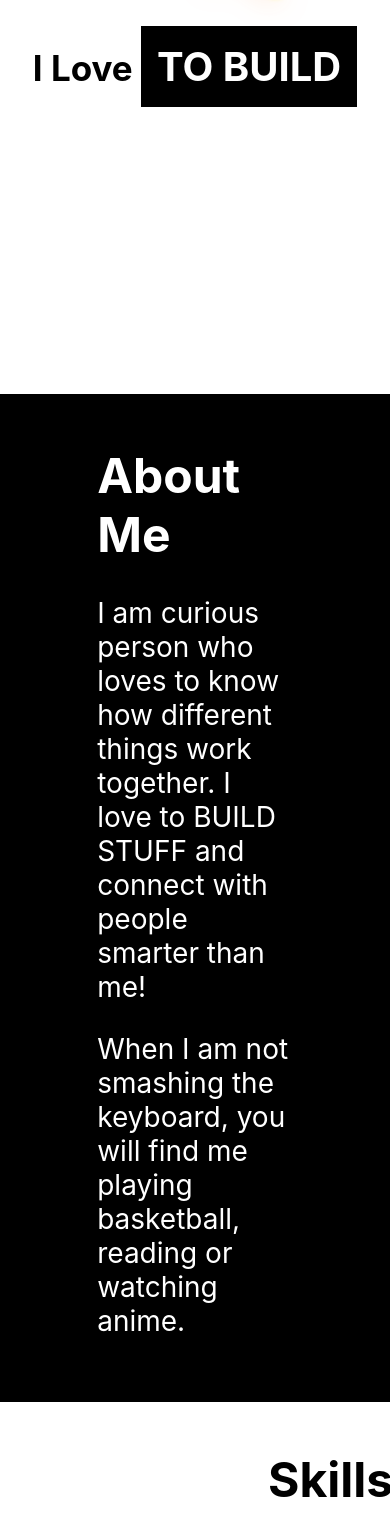
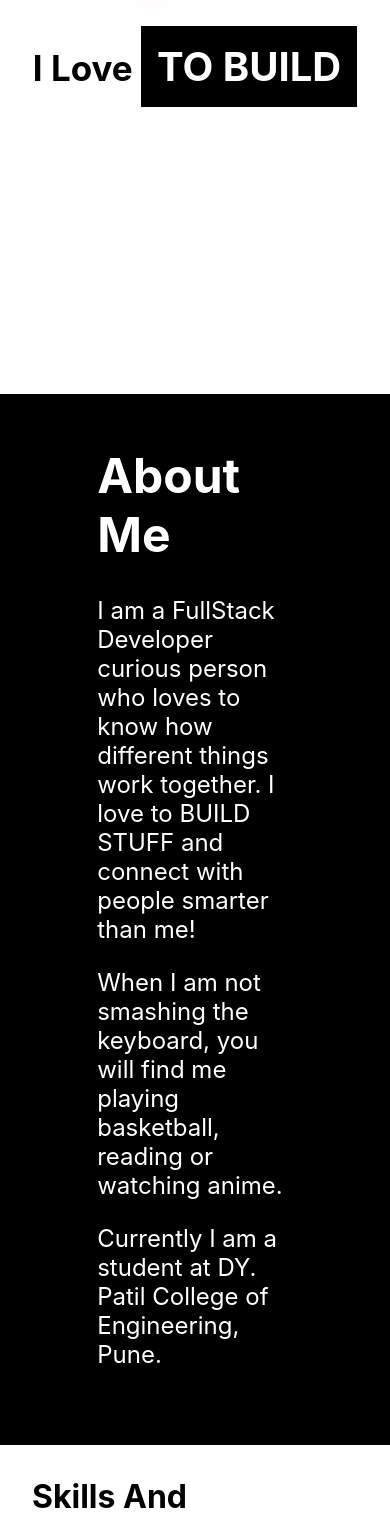
Before and after one commit to Nishant-Bhosale/portfolio, a React (Create React App) app: page / in a window 390 px wide. Shown: the part 450-1969 px from the top of the page. Built offline with nearby package versions, Linux system fonts and the light colour scheme.

Commit message:
Made skills section responsive

```diff
--- a/src/App.css
+++ b/src/App.css
@@ -82,7 +82,7 @@ ul li {
 }
 
 .about-me p {
-	font-size: 1.75rem;
+	font-size: 1.5rem;
 }
 
 @keyframes lighting {
--- a/src/components/AboutMe/AboutMe.js
+++ b/src/components/AboutMe/AboutMe.js
@@ -7,13 +7,16 @@ const AboutMe = () => {
 				<h1>About Me </h1>
 
 				<p>
-					I am curious person who loves to know how different things work
-					together. I love to BUILD STUFF and connect with people smarter than
-					me!
+					I am a FullStack Developer curious person who loves to know how
+					different things work together. I love to BUILD STUFF and connect with
+					people smarter than me!
 				</p>
 				<p>
 					When I am not smashing the keyboard, you will find me playing
 					basketball, reading or watching anime.
+				</p>
+				<p>
+					Currently I am a student at DY. Patil College of Engineering, Pune.
 				</p>
 			</div>
 		</div>
--- a/src/components/Footer/Footer.css
+++ b/src/components/Footer/Footer.css
@@ -1,12 +1,11 @@
 .footer {
-	width: 100%;
 	padding: 3rem;
-	/* padding-top: 0; */
 	background: black;
 }
 
 .footer > h1 {
 	color: white;
+	margin: auto;
 	margin-top: 0;
 	margin-bottom: 3rem;
 }
--- a/src/components/Footer/Footer.js
+++ b/src/components/Footer/Footer.js
@@ -3,7 +3,7 @@ import "./Footer.css";
 
 const Footer = () => {
 	return (
-		<footer className="footer">
+		<footer className="footer" id="contact">
 			<h1>Contact</h1>
 			<div className="social-links">
 				<a href="https://www.linkedin.com/in/nishant-bhosale-6777241b6/">
@@ -19,7 +19,7 @@ const Footer = () => {
 					<i className="fab fa-twitter"></i>
 				</a>
 			</div>
-			<p style={{ color: "white", margin: "1rem" }}>
+			<p style={{ color: "white", margin: "1rem", paddingTop: "2rem" }}>
 				Nishant Bhosale &copy; 2021
 			</p>
 		</footer>
--- a/src/components/Projects/Projects.css
+++ b/src/components/Projects/Projects.css
@@ -15,3 +15,13 @@
 	padding-top: 3rem;
 	font-size: 3rem;
 }
+
+.all-projects-btn {
+	text-decoration: none;
+	color: white;
+	background-color: black;
+	border: 2px solid white;
+	padding: 1rem;
+	font-size: 1.25rem;
+	margin: 1rem auto;
+}
--- a/src/components/Skills/Skills.css
+++ b/src/components/Skills/Skills.css
@@ -8,15 +8,14 @@
 #skills > h1 {
 	color: black;
 	margin-top: -1rem;
-	margin-left: 13.75rem;
-	padding: 3rem 0rem 0rem 3rem;
-	margin-bottom: -1rem;
-	font-size: 3rem;
+	padding: 2rem 0rem 0rem 2rem;
+	margin: auto;
+	font-size: 2rem;
 }
 
 .skills-container {
-	height: 650px;
-	width: 650px;
+	height: 300px;
+	width: 300px;
 	border-radius: 50%;
 	position: relative;
 	margin: auto;
@@ -33,11 +32,11 @@
 }
 
 .heart {
-	width: 4rem;
-	height: 4rem;
+	width: 2rem;
+	height: 2rem;
 	background-color: red;
-	top: 23rem;
-	left: 0.7rem;
+	top: 11rem;
+	left: 0rem;
 	position: relative;
 	margin: auto;
 	transform: rotate(135deg);
@@ -139,3 +138,35 @@
 		transform: rotateZ(360deg);
 	}
 }
+
+.skill-image {
+	height: 3rem;
+	width: 3rem;
+}
+
+@media screen and (min-width: 640px) {
+	.skills-container {
+		height: 650px;
+		width: 650px;
+	}
+
+	#skills > h1 {
+		margin-top: -1rem;
+		margin-left: 13.75rem;
+		padding: 3rem 0rem 0rem 3rem;
+		margin-bottom: -1rem;
+		font-size: 3rem;
+	}
+
+	.heart {
+		height: 4rem;
+		width: 4rem;
+		top: 23.5rem;
+		left: 0.7rem;
+	}
+
+	.skill-image {
+		height: auto;
+		width: auto;
+	}
+}
--- a/src/components/Skills/Skills.js
+++ b/src/components/Skills/Skills.js
@@ -39,7 +39,7 @@ const Skills = () => {
 				{images.map((img, index) => {
 					return (
 						<div className={logoImage + " image-" + (index + 1)} key={index}>
-							<img src={img} alt="" />
+							<img src={img} alt="" className="skill-image" />
 						</div>
 					);
 				})}
```
